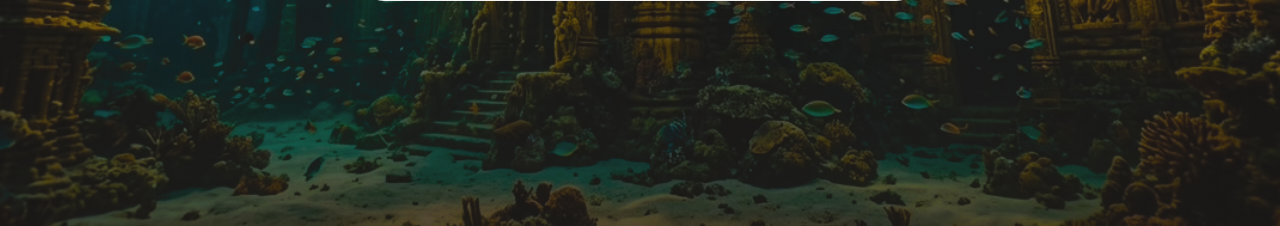
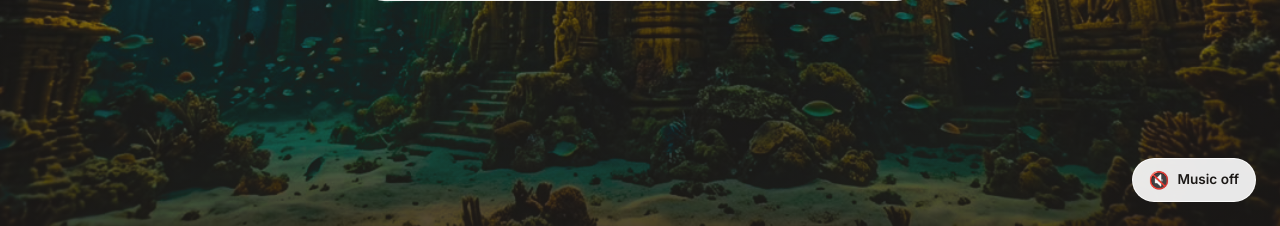
Before and after one commit to suhailk06/Bhagavad-Gita-Insights-Emotion-Based-Verse-Recommender, a FastAPI app: page / in a window 1280 px wide. Shown: the part 574-800 px from the top of the page. Run offline with FastAPI, Linux system fonts and the light colour scheme; parts of the project's set-up code (start-up, migrations or seed data) failed here and were passed over.

Commit message:
added background music

```diff
--- a/Bhagavad Gita Insights Emotion Based Verse Recommender/templates/base.html
+++ b/Bhagavad Gita Insights Emotion Based Verse Recommender/templates/base.html
@@ -322,11 +322,171 @@
         transition-duration: 0.01ms !important;
       }
     }
+
+    /* =========================================================
+       10. BACKGROUND MUSIC TOGGLE
+       ========================================================= */
+    .music-toggle {
+      position: fixed;
+      right: clamp(0.75rem, 3vw, 1.5rem);
+      bottom: clamp(0.75rem, 3vw, 1.5rem);
+      z-index: 50;
+
+      display: inline-flex;
+      align-items: center;
+      justify-content: center;
+      gap: 0.5rem;
+
+      width: auto;
+      min-width: 44px;
+      min-height: 44px;
+      padding: 0.6rem 1rem;
+
+      font: inherit;
+      font-size: 0.85rem;
+      font-weight: 600;
+      color: var(--ink);
+
+      background: var(--surface-strong);
+      -webkit-backdrop-filter: blur(12px) saturate(140%);
+      backdrop-filter: blur(12px) saturate(140%);
+      border: 1px solid var(--border);
+      border-radius: var(--radius-pill);
+      box-shadow: var(--shadow-lg);
+      cursor: pointer;
+
+      transition: transform 0.15s var(--ease),
+                  background 0.2s var(--ease),
+                  box-shadow 0.2s var(--ease);
+    }
+
+    .music-toggle:hover  { background: #ffffff; transform: translateY(-2px); }
+    .music-toggle:active { transform: translateY(0); }
+    .music-toggle:focus-visible { outline: none; box-shadow: var(--ring); }
+
+    .music-toggle .icon  { font-size: 1.05rem; line-height: 1; }
+    .music-toggle .label { display: none; }
+
+    @media (min-width: 480px) {
+      .music-toggle .label { display: inline; }
+    }
+
+    /* gentle pulse while muted, to hint there's music available */
+    .music-toggle[data-state="muted"] { animation: musicHint 3.2s ease-in-out infinite; }
+
+    @keyframes musicHint {
+      0%, 100% { box-shadow: var(--shadow-lg); }
+      50%      { box-shadow: 0 0 0 6px rgba(217, 119, 6, 0.12), var(--shadow-lg); }
+    }
+
+    @media (prefers-reduced-motion: reduce) {
+      .music-toggle[data-state="muted"] { animation: none; }
+    }
   </style>
 
   {% block head %}{% endblock %}
 </head>
 <body>
+  <!-- Background music: starts muted (browser-safe), user un-mutes via the button -->
+  <audio id="bg-music"
+         src="/static/audio/background.mp3"
+         loop
+         muted
+         preload="auto"
+         playsinline
+         aria-hidden="true"></audio>
+
+  <button type="button"
+          id="music-toggle"
+          class="music-toggle"
+          data-state="muted"
+          aria-pressed="false"
+          aria-label="Unmute background music">
+    <span class="icon" aria-hidden="true">🔇</span>
+    <span class="label">Music off</span>
+  </button>
+
   {% block content %}{% endblock %}
+
+  <script>
+  (function () {
+    'use strict';
+
+    var audio = document.getElementById('bg-music');
+    var btn   = document.getElementById('music-toggle');
+    if (!audio || !btn) return;
+
+    var KEY = 'bgMusicState';
+    var store = null;
+    try {                       // sessionStorage may be blocked in private modes
+      window.sessionStorage.setItem('__probe', '1');
+      window.sessionStorage.removeItem('__probe');
+      store = window.sessionStorage;
+    } catch (e) { store = null; }
+
+    function readState() {
+      if (!store) return {};
+      try { return JSON.parse(store.getItem(KEY) || '{}') || {}; } catch (e) { return {}; }
+    }
+    function writeState(patch) {
+      if (!store) return;
+      var s = readState();
+      for (var k in patch) s[k] = patch[k];
+      try { store.setItem(KEY, JSON.stringify(s)); } catch (e) {}
+    }
+
+    var state = readState();
+    audio.muted = state.muted !== false;   // default: muted (browser-safe)
+
+    function paint() {
+      var muted = audio.muted;
+      btn.dataset.state = muted ? 'muted' : 'playing';
+      btn.setAttribute('aria-pressed', String(!muted));
+      btn.setAttribute('aria-label', muted ? 'Unmute background music' : 'Mute background music');
+      btn.querySelector('.icon').textContent  = muted ? '🔇' : '🔊';
+      btn.querySelector('.label').textContent = muted ? 'Music off' : 'Music on';
+    }
+
+    function attemptPlay() {
+      var p = audio.play();
+      if (p && typeof p.catch === 'function') p.catch(function () { /* blocked until gesture */ });
+    }
+
+    // ---- Resume where the last page left off, so it feels continuous ----
+    function restoreTime() {
+      var t = state.time;
+      if (typeof t !== 'number' || !isFinite(t) || t <= 0) return;
+      try { audio.currentTime = t; } catch (e) {}
+    }
+    if (audio.readyState >= 1) restoreTime();
+    else audio.addEventListener('loadedmetadata', restoreTime, { once: true });
+
+    attemptPlay();
+    paint();
+
+    // ---- Fallback: if muted autoplay is still blocked, start on first gesture ----
+    ['pointerdown', 'keydown', 'touchstart'].forEach(function (evt) {
+      document.addEventListener(evt, attemptPlay, { once: true, passive: true });
+    });
+
+    // ---- Mute / unmute ----
+    btn.addEventListener('click', function () {
+      audio.muted = !audio.muted;
+      if (!audio.muted) attemptPlay();
+      writeState({ muted: audio.muted });
+      paint();
+    });
+
+    // ---- Remember playback position before the page is torn down ----
+    function persist() {
+      writeState({ muted: audio.muted, time: audio.currentTime || 0 });
+    }
+    window.addEventListener('pagehide', persist);
+    document.addEventListener('visibilitychange', function () {
+      if (document.visibilityState === 'hidden') persist();
+    });
+    setInterval(persist, 5000);
+  })();
+  </script>
 </body>
 </html>
```
Also changed, not shown: 2 other files.
